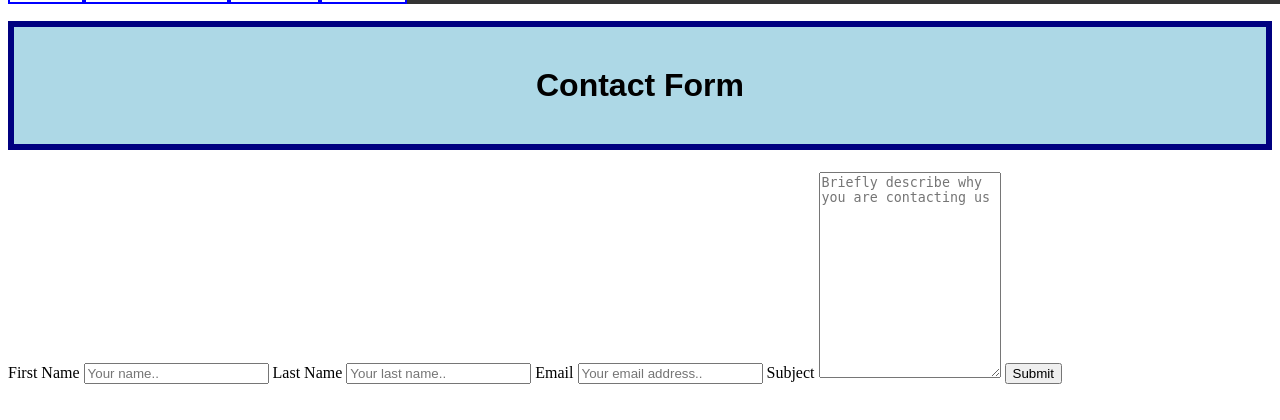
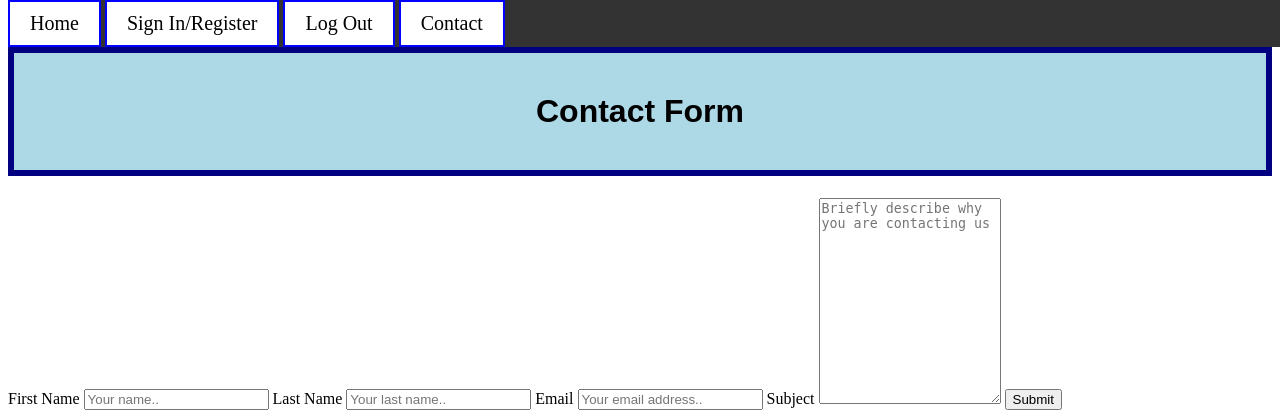
Before and after one commit to baileyga/project2, a PHP site: page /contact.html in a window 1280 px wide. Shown: the top 420 px of the page. Run offline with PHP 8.4, Linux system fonts and the light colour scheme.

Commit message:
working navbar for all pages

```diff
--- a/CSS/style.css
+++ b/CSS/style.css
@@ -86,6 +86,15 @@ img {
   transition: top 0.3s;
 }
 
+#navbar1 {
+  background-color: #333;
+  position: fixed;
+  top: 0px;
+  width: 100%;
+  display: block;
+  transition: top 0.3s;
+}
+
 #navbar a {
   float: left;
   display: block;
--- a/contact.html
+++ b/contact.html
@@ -7,24 +7,13 @@
       <meta charset="utf-8"/>
     </head>
       <body>
-        <div id="navbar">
+        <div id="navbar1">
           <a href="index.html">Home</a>
           <a href="#home">Sign In/Register</a>
           <a href="#news">Log Out</a>
           <a href="contact.html">Contact</a>
         </div>
-        <script>
-          // When the user scrolls down 20px from the top of the document, slide down the navbar
-          window.onscroll = function() {scrollFunction()};
-
-          function scrollFunction() {
-            if (document.body.scrollTop > 20 || document.documentElement.scrollTop > 20) {
-              document.getElementById("navbar").style.top = "0";
-            } else {
-              document.getElementById("navbar").style.top = "-50px";
-            }
-          }
-          </script>
+        <br>
         <h1 id = "SiteTitle">Contact Form</h1>
         <div class = "form">
           <form action="action_page.php">
--- a/index.html
+++ b/index.html
@@ -54,11 +54,6 @@
         document.write(greeting);
       </script>
 
-      <!-- Page 1 with form for user to enter contact info/email -->
-      <h2 id = "Header1">Contact Creator Here!</h2>
-        <a href = "contact.html">Contact</a>
-        <hr>
-
       <!-- Pages detailing benefits of different hobbies -->
       <h2 id = "Header2">Hobbies that are Good for Wellbeing</h2>
         <a href = "exercise.html">Exercise</a><br><br>
```
